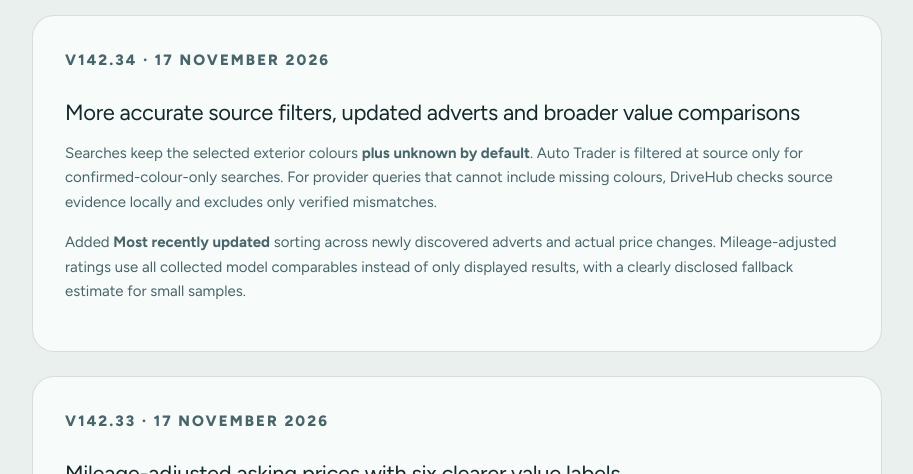
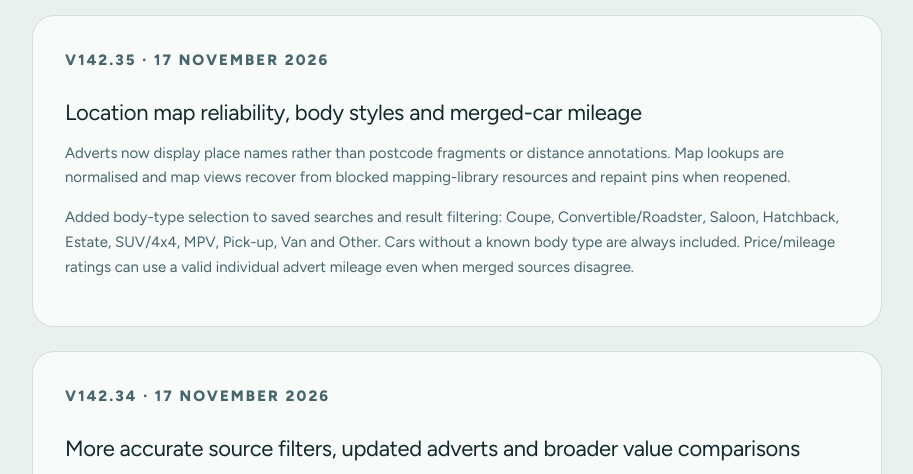
Before and after one commit to jamtest453/DriveHub, a website: page gateway/public/release-notes.html in a window 1280 px wide. Shown: the part 252-726 px from the top of the page, without its empty margins (183-1096 px from the left). Drawn offline with Linux system fonts and the light colour scheme; a web font is replaced by a local one.

Commit message:
DriveHub v142.35: release metadata and update history

```diff
--- a/gateway/public/release-notes.html
+++ b/gateway/public/release-notes.html
@@ -22,6 +22,12 @@
     <a class="release-back" href="/">‹ DriveHub tools</a>
     <p class="kicker">RELEASE HISTORY</p>
     <h1>What's new</h1>
+    <article class="release-card">
+      <p class="kicker">v142.35 · 17 November 2026</p>
+      <h2>Location map reliability, body styles and merged-car mileage</h2>
+      <p>Adverts now display place names rather than postcode fragments or distance annotations. Map lookups are normalised and map views recover from blocked mapping-library resources and repaint pins when reopened.</p>
+      <p>Added body-type selection to saved searches and result filtering: Coupe, Convertible/Roadster, Saloon, Hatchback, Estate, SUV/4x4, MPV, Pick-up, Van and Other. Cars without a known body type are always included. Price/mileage ratings can use a valid individual advert mileage even when merged sources disagree.</p>
+    </article>
     <article class="release-card">
       <p class="kicker">v142.34 · 17 November 2026</p>
       <h2>More accurate source filters, updated adverts and broader value comparisons</h2>
```
